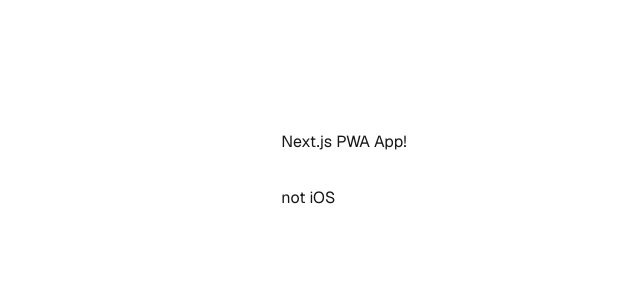
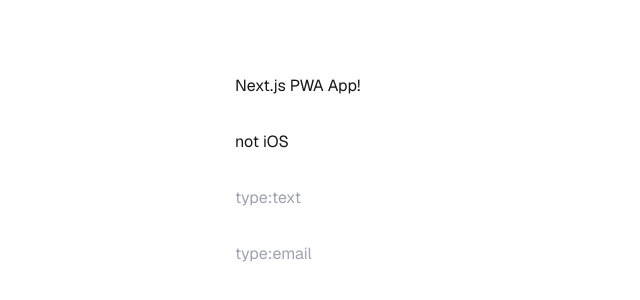
Before and after one commit to oligeon-dev/next-pwa, a Next.js app: page / in a window 1280 px wide. Shown: the part 230-530 px from the top of the page, without its empty margins (296-936 px from the left). Built offline with nearby package versions, Linux system fonts and the light colour scheme.

Commit message:
input type email

```diff
--- a/app/page.tsx
+++ b/app/page.tsx
@@ -6,6 +6,9 @@
       <main className='flex flex-col gap-8 row-start-2 items-center sm:items-start'>
         <h1>Next.js PWA App!</h1>
         <DeviceOS />
+
+        <input type='text' placeholder='type:text' />
+        <input type='email' placeholder='type:email' />
       </main>
     </div>
   );
```
